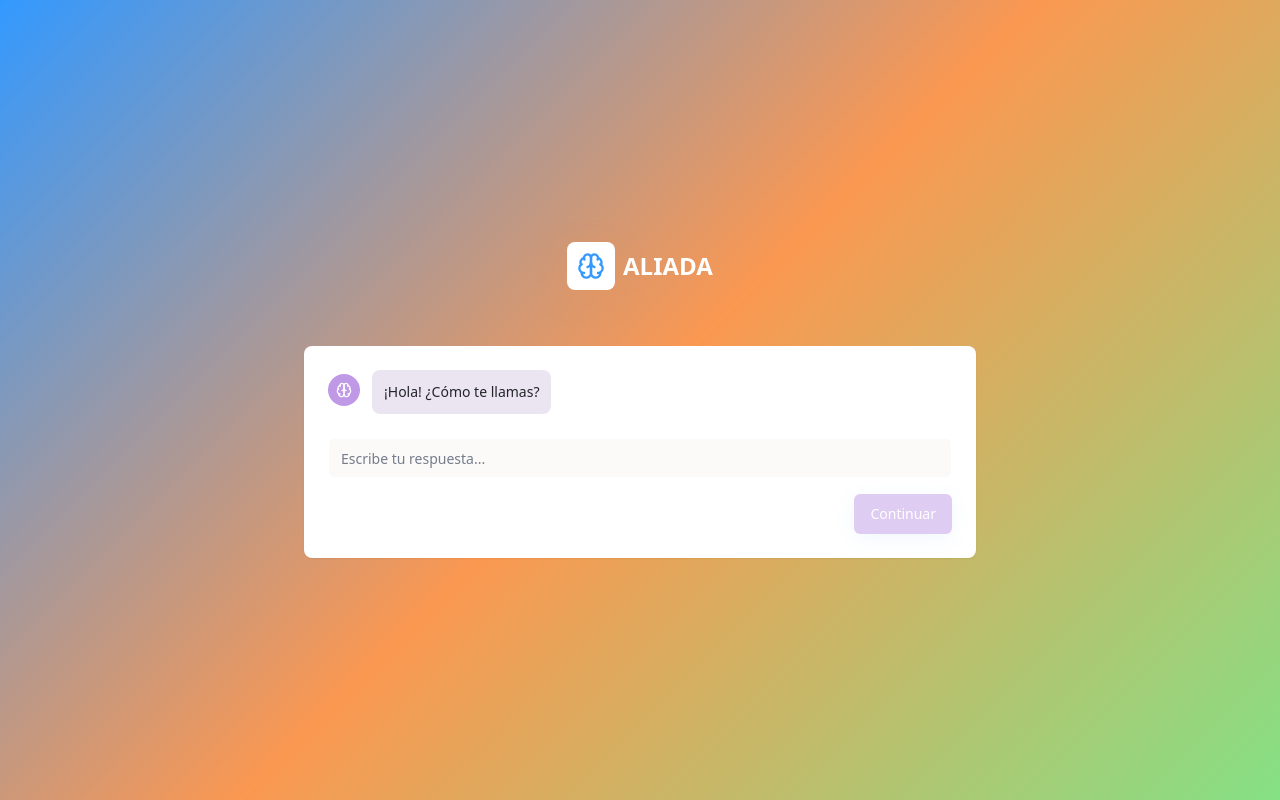
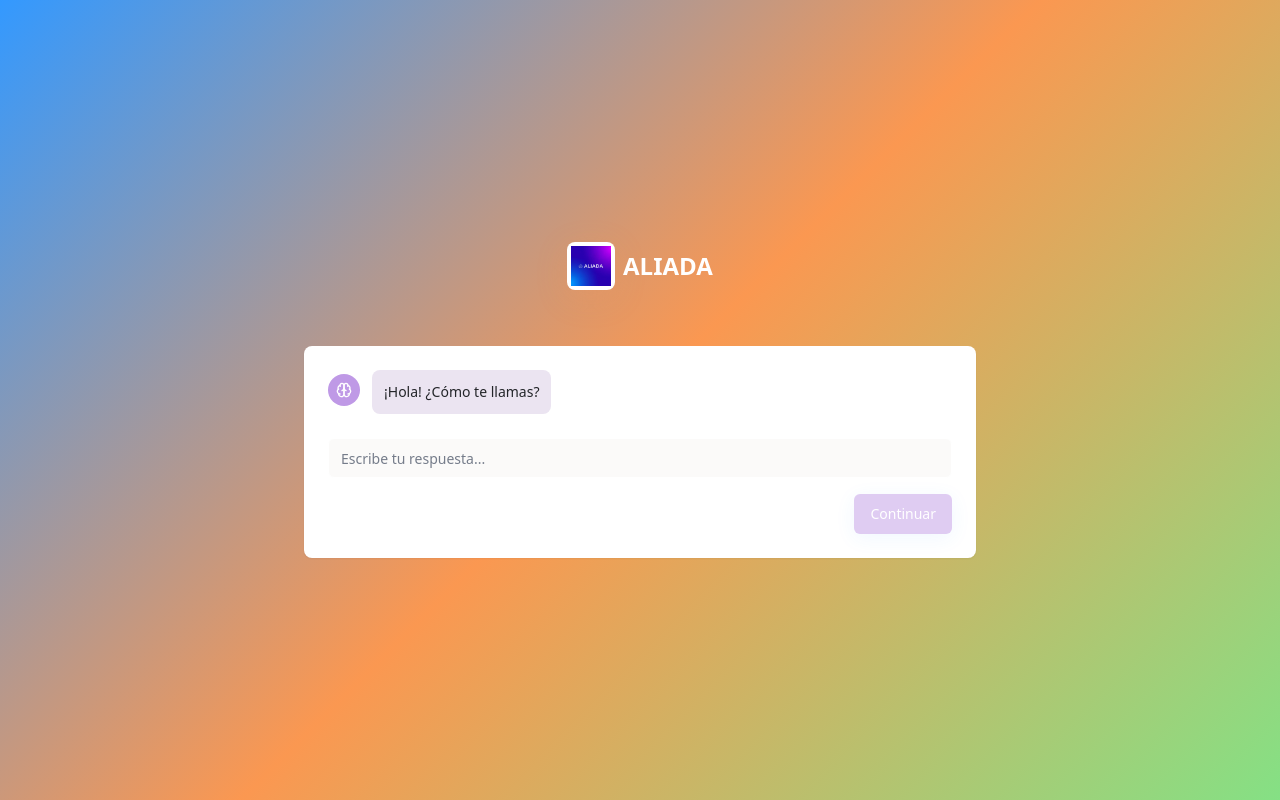
Before and after one commit to alessandra-aguado/class-listen-learn, a React (Vite) app: page /conversational-onboarding in a window 1280 px wide. Built offline with nearby package versions, Linux system fonts and the light colour scheme.

Commit message:
Update logo to ALIADA
Change the platform logo to reflect the new name "ALIADA".

```diff
--- a/src/pages/ConversationalOnboarding.tsx
+++ b/src/pages/ConversationalOnboarding.tsx
@@ -6,6 +6,7 @@ import { Checkbox } from "@/components/ui/checkbox";
 import { Brain, MapPin, Users, BookOpen, Laptop } from "lucide-react";
 import { Link, useNavigate } from "react-router-dom";
 import { useState, useEffect } from "react";
+import aliadaLogo from "@/assets/aliada-logo.png";
 
 interface OnboardingData {
   name: string;
@@ -201,8 +202,8 @@ const ConversationalOnboarding = () => {
         {/* Header */}
         <div className="text-center mb-8">
           <Link to="/" className="inline-flex items-center space-x-2 mb-6">
-            <div className="w-12 h-12 bg-white rounded-lg flex items-center justify-center shadow-warm">
-              <Brain className="w-7 h-7 text-primary" />
+            <div className="w-12 h-12 bg-white rounded-lg flex items-center justify-center shadow-warm overflow-hidden">
+              <img src={aliadaLogo} alt="ALIADA Logo" className="w-10 h-10 object-contain" />
             </div>
             <span className="text-2xl font-bold text-white">ALIADA</span>
           </Link>
```
Also changed, not shown: src/assets/aliada-logo.png (added).
